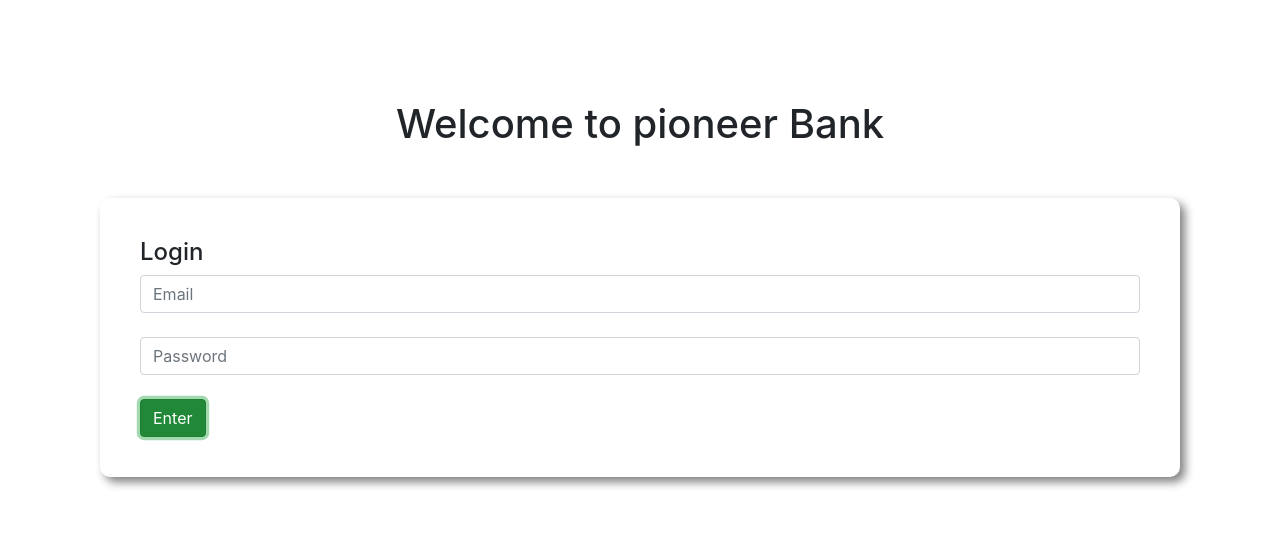
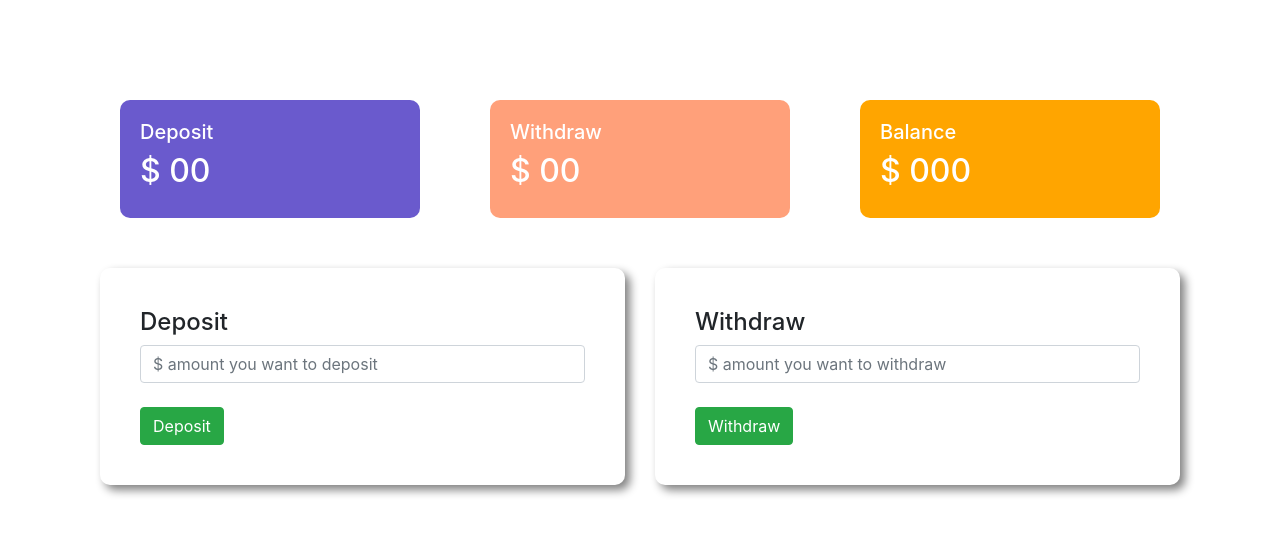
Before and after one commit to sazzadhossain881/pioneer-bank, a plain HTML site: page index.html in a window 1280 px wide. Both pictures are taken after a click on the button "Enter". Drawn offline with nearby package versions, Linux system fonts and the light colour scheme.

Commit message:
complete pioneer bank project

```diff
--- /dev/null
+++ b/bank.js
@@ -0,0 +1,33 @@
+// lonin button event  handler
+document.getElementById('login').addEventListener('click',function(){
+    document.getElementById('login-area').style.display="none";
+    document.getElementById('transaction-area').style.display="block";
+})
+// Deposit button event handler
+document.getElementById('addDeposit').addEventListener('click',function(){
+var depositNumber=getInputNumber('depositAmount');
+ updateSpanText('currentDeposit',depositNumber);
+ updateSpanText('currentBalance',depositNumber);
+  document.getElementById('depositAmount').value='';
+})
+// withdraw button event handler
+document.getElementById('addWithdraw').addEventListener('click',function(){
+   var withdrawNumber=getInputNumber('withdrawAmount');
+   updateSpanText('currentWithdraw',withdrawNumber);
+   updateSpanText('currentBalance',-1 * withdrawNumber);
+   document.getElementById('withdrawAmount').value='';
+})
+
+function getInputNumber(id){
+    var amount=document.getElementById(id).value;
+    var amountNumber=parseFloat(amount);
+    return amountNumber;
+}
+
+
+function updateSpanText(id,addedNumber){
+    var current=document.getElementById(id).innerText;
+    var currentNumber=parseFloat(current);
+    var totalAmount=addedNumber+currentNumber;
+    document.getElementById(id).innerText=totalAmount;
+}
--- a/index.html
+++ b/index.html
@@ -17,10 +17,53 @@
             <br>
             <input type="password" class="form-control" placeholder="Password">
             <br>
-            <button class="btn btn-success">Enter</button>
+            <button id="login" class="btn btn-success">Enter</button>
         </div>
     </div>
-    <script src="https://code.jquery.com/jquery-3.5.1.slim.min.js" integrity="sha384-DfXdz2htPH0lsSSs5nCTpuj/zy4C+OGpamoFVy38MVBnE+IbbVYUew+OrCXaRkfj" crossorigin="anonymous"></script>
-    <script src="https://cdn.jsdelivr.net/npm/bootstrap@4.6.0/dist/js/bootstrap.bundle.min.js" integrity="sha384-Piv4xVNRyMGpqkS2by6br4gNJ7DXjqk09RmUpJ8jgGtD7zP9yug3goQfGII0yAns" crossorigin="anonymous"></script>
+    <div id="transaction-area">
+        <div class="row">
+            <div class="col-md-4">
+                <div class="deposite status">
+                    <h5>Deposit</h5>
+                <h2>$ <span id="currentDeposit">00</span></h2>
+                </div>
+            </div>
+            <div class="col-md-4">
+               <div class="withdraw status">
+                <h5>Withdraw</h5>
+                <h2>$ <span id="currentWithdraw">00</span></h2>
+               </div>
+            </div>
+            <div class="col-md-4">
+                <div class="balance status">
+                    <h5>Balance</h5>
+                <h2>$ <span id="currentBalance">000</span></h2>
+                </div>
+            </div>
+        </div>
+        <div class="row">
+            <div class="col-md-6">
+               <div class="submit-area">
+                <h4>Deposit</h4>
+                <input id="depositAmount" class="form-control" type="text" placeholder="$ amount you want to deposit">
+                <br>
+                <button class="btn btn-success" id="addDeposit">
+                    Deposit
+                </button>
+               </div>
+            </div>
+            <div class="col-md-6">
+               <div class="submit-area">
+                <h4>Withdraw</h4>
+                <input id="withdrawAmount" class="form-control" type="text" placeholder="$ amount you want to withdraw">
+                <br>
+                <button id="addWithdraw" class="btn btn-success">
+                    Withdraw
+                </button>
+               </div>
+            </div>
+        </div>
+    </div>
+    <script src="bank.js"></script>
 </body>
 </html>
--- a/style.css
+++ b/style.css
@@ -7,3 +7,21 @@ body{
     border-radius: 10px;
     box-shadow: 5px 5px 10px gray ;
 }
+#transaction-area{
+    display: none;
+}
+.deposite{
+    background-color: slateblue;
+}
+.withdraw{
+    background-color: lightsalmon;
+}
+.balance{
+    background-color: orange;
+}
+.status{
+    color: white;
+    margin: 0px 20px;
+    padding: 20px;
+    border-radius: 10px;
+}
```
